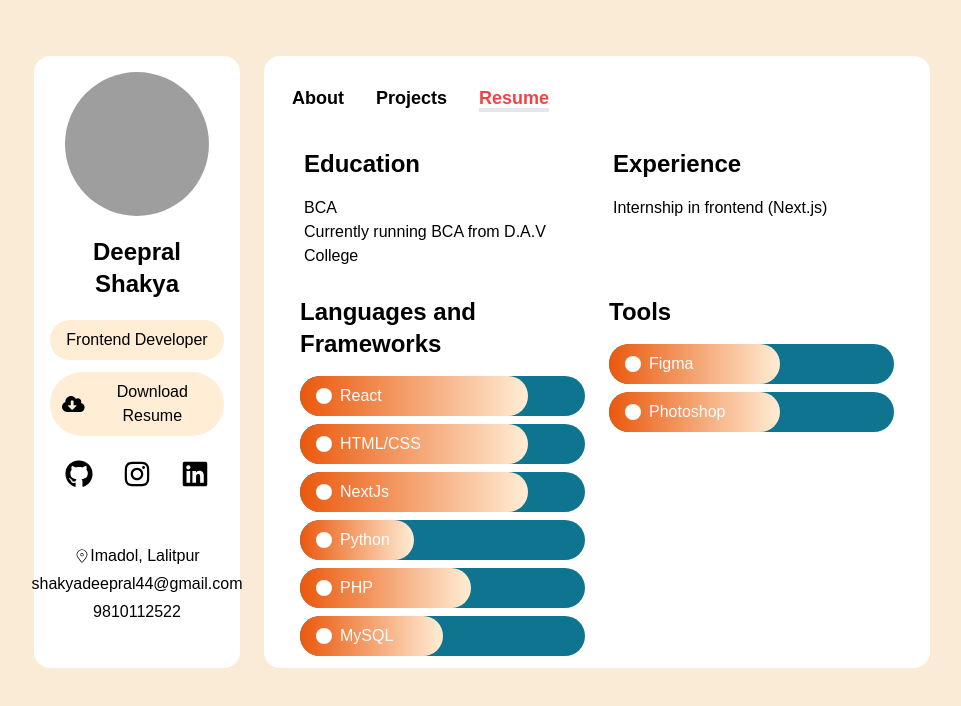
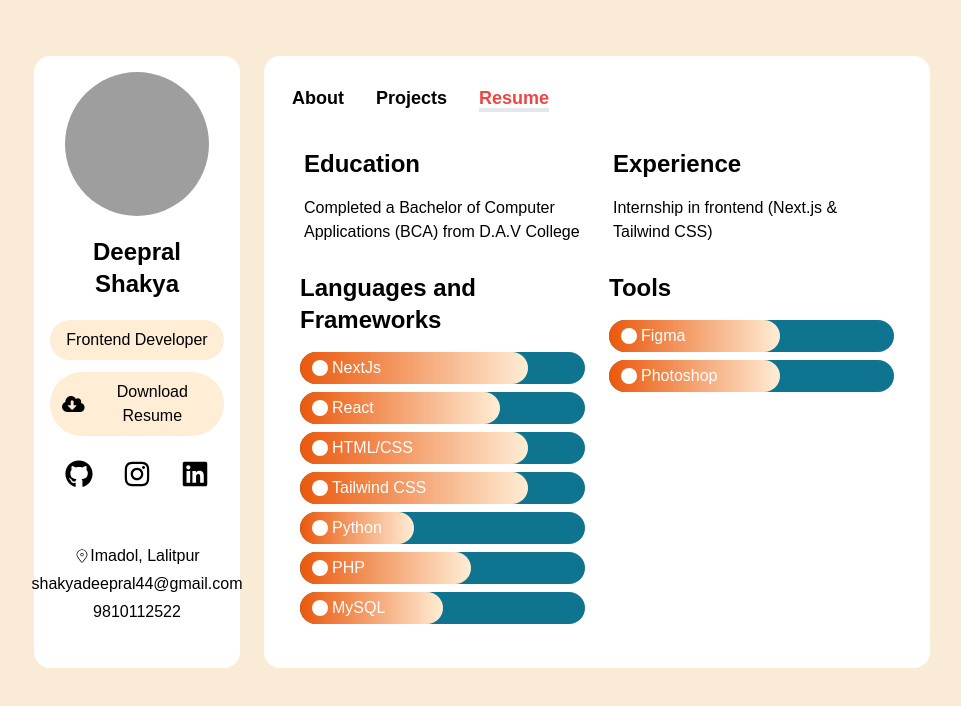
Before and after one commit to DeepralShakya/Portfolio-Next.js, a Next.js app: page /resume in a window 1280 px wide. Shown: the top 706 px of the page, without its empty margins (158-1119 px from the left). Built offline with nearby package versions, Linux system fonts and the light colour scheme; grey boxes are pictures that could not be loaded.

Commit message:
Small Adjustments

```diff
--- a/components/Bar.tsx
+++ b/components/Bar.tsx
@@ -7,7 +7,7 @@ const Bar:FunctionComponent<{
   return (
     <div className='my-2 text-white rounded-full bg-cyan-700'>
       <div className='flex items-center px-2 py-1 rounded-full bg-gradient-to-r from-orange-600 to-orange-100' style={{width:level}}>
-        <Icon className='m-2'/>
+        <Icon className='m-1'/>
         {name}
       </div>
     </div>
--- a/data.ts
+++ b/data.ts
@@ -18,8 +18,13 @@ export const services:IService[] = [
 
 export const languages:ISkill[] = [
     {
+        name:"NextJs",
+        level: "80%",
+        Icon: BsCircleFill,
+    },
+    {
         name:"React",
-        level: "80%",
+        level: "70%",
         Icon: BsCircleFill,
     },
     {
@@ -28,7 +33,7 @@ export const languages:ISkill[] = [
         Icon: BsCircleFill,
     },
     {
-        name:"NextJs",
+        name:"Tailwind CSS",
         level: "80%",
         Icon: BsCircleFill,
     },
--- a/pages/resume.tsx
+++ b/pages/resume.tsx
@@ -10,8 +10,8 @@ const resume = () => {
         <div>
           <h1 className='p-2 text-2xl font-bold'>Education</h1>
           <div className='p-2'>
-            <h2>BCA</h2>
-            <p>Currently running BCA from D.A.V College</p>
+
+            <p>Completed a Bachelor of Computer Applications (BCA) from D.A.V College</p>
           </div>
         </div>
 
@@ -19,7 +19,7 @@ const resume = () => {
         <div>
           <h1 className='p-2 text-2xl font-bold'>Experience</h1>
           <div className='p-2'>
-            <h2>Internship in frontend (Next.js)</h2>
+            <h2>Internship in frontend (Next.js & Tailwind CSS)</h2>
           </div>
         </div>
       </div>
```
